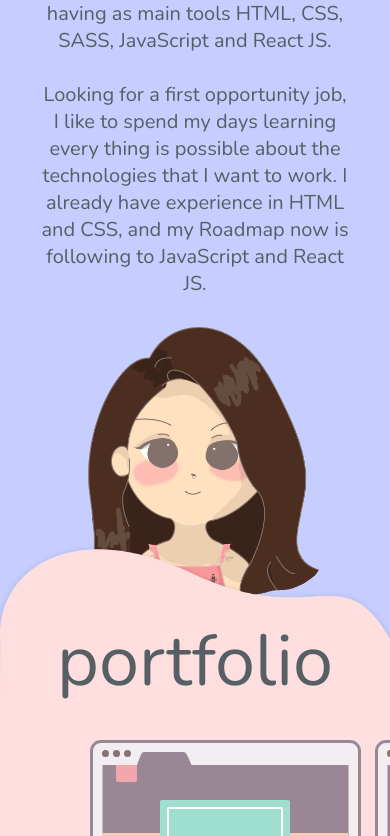
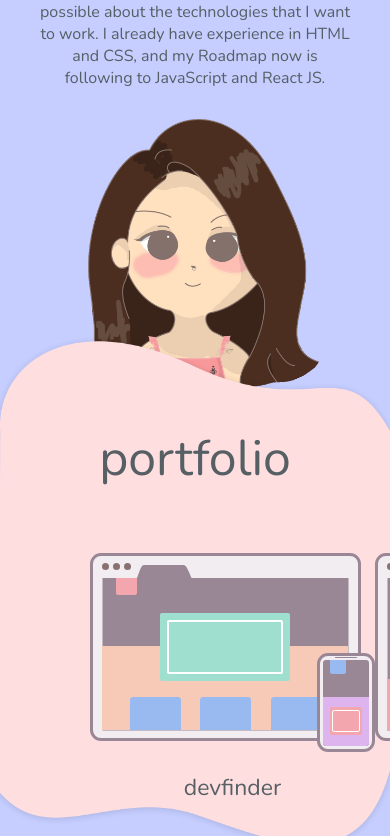
Before and after one commit to giovanna-mrosa/portfolio, a React (Create React App) app: page / in a window 390 px wide. Shown: the part 1164-2000 px from the top of the page. Built offline with nearby package versions, Linux system fonts and the light colour scheme.

Commit message:
:lipstick: feat: Responsiviness

```diff
--- a/src/components/SectionTwo/styles.scss
+++ b/src/components/SectionTwo/styles.scss
@@ -37,7 +37,7 @@
     overflow: hidden;
     gap: 60px;
     margin-top: -395px;
-    padding-bottom: 380px;
+    padding-bottom: 480px;
 
     .bg {
       position: absolute;
@@ -116,7 +116,7 @@
           font-size: 50px;
         }
 
-        p {
+        .about-me-paragraph {
           font-size: 16px;
         }
       }
@@ -125,13 +125,14 @@
       }
     }
     .portfolio-section {
-      gap: 30px;
+      gap: 60px;
       margin-top: -420px;
       padding-bottom: 230px;
 
       h2 {
+        font-size: 50px;
         text-align: center;
-        padding: 70px 40px 0 40px;
+        padding: 90px 40px 0 40px;
       }
     }
   }
```
